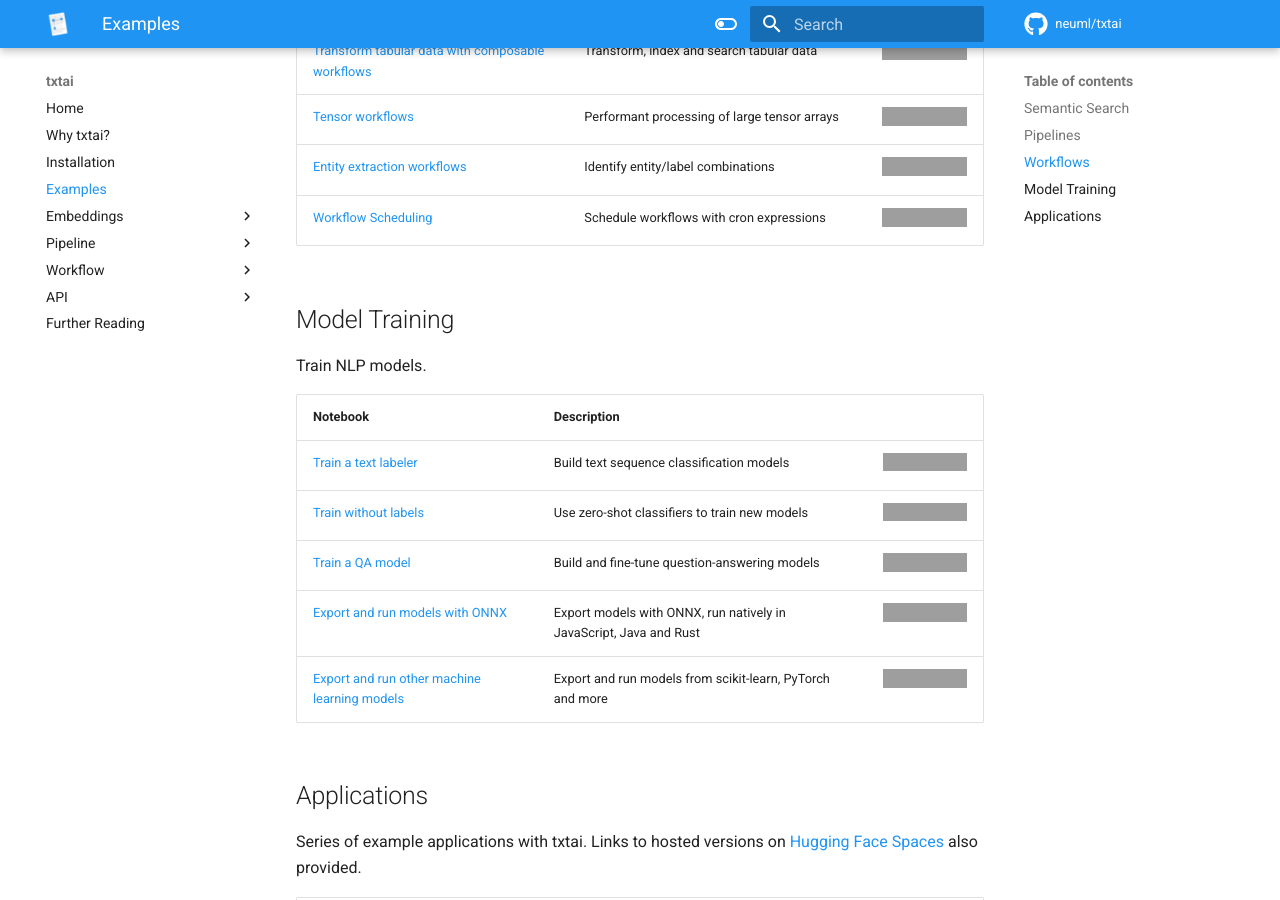
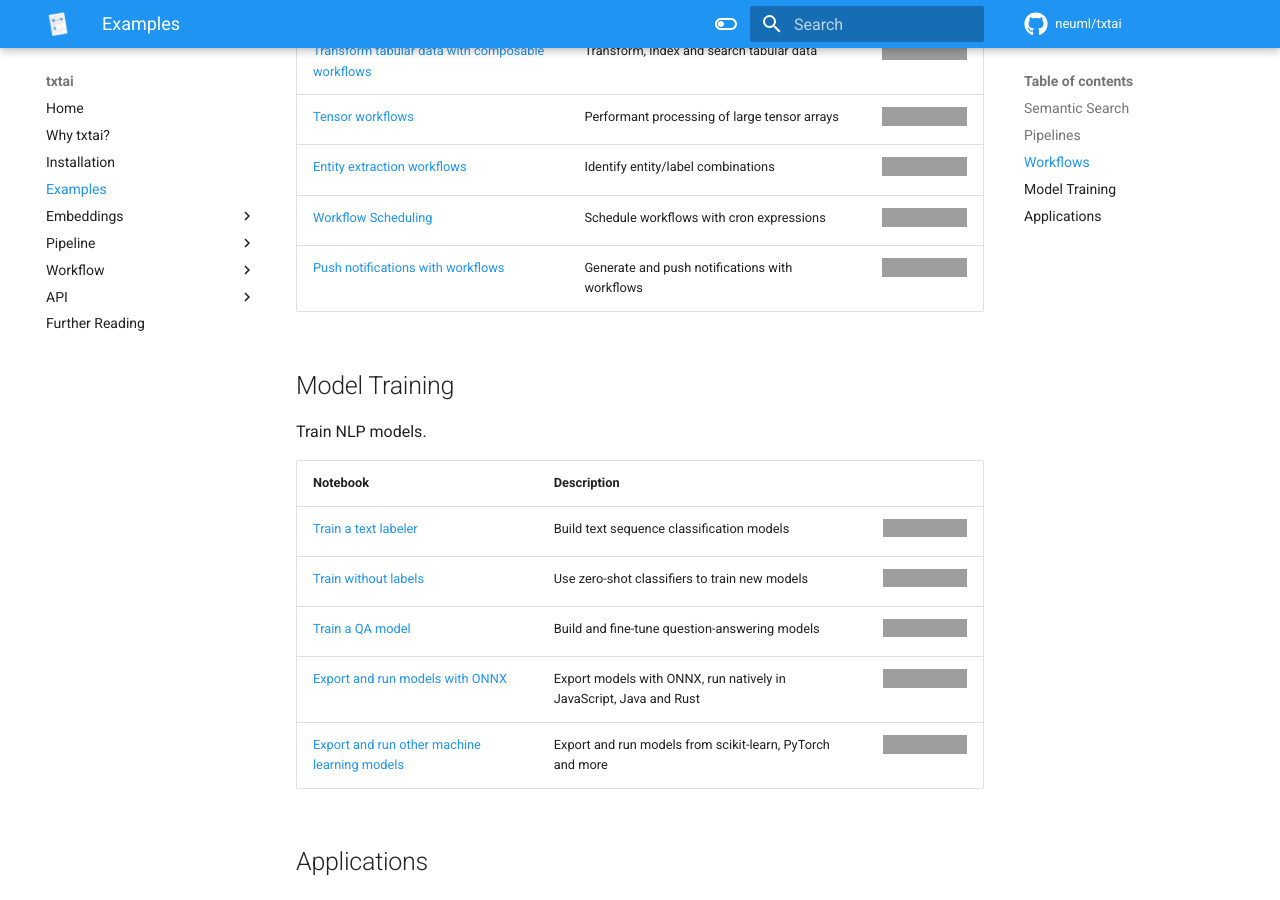
Before and after one commit to neuml/txtai, an MkDocs documentation site: the page built from docs/examples.md, in a window 1280 px wide and 900 px high, scrolled down 2201 px. Built offline with MkDocs 1.6.1 and Material for MkDocs 9.7.7, drawn with Linux system fonts in a browser that asks for light colours; comment, search, counter and statistics services are not loaded; grey boxes are pictures that could not be loaded.

Commit message:
Add workflow notifications notebook, closes #225

```diff
--- a/docs/examples.md
+++ b/docs/examples.md
@@ -47,6 +47,7 @@
 | [Tensor workflows](https://github.com/neuml/txtai/blob/master/examples/23_Tensor_workflows.ipynb) | Performant processing of large tensor arrays | [![Open In Colab](https://colab.research.google.com/assets/colab-badge.svg)](https://colab.research.google.com/github/neuml/txtai/blob/master/examples/23_Tensor_workflows.ipynb) |
 | [Entity extraction workflows](https://github.com/neuml/txtai/blob/master/examples/26_Entity_extraction_workflows.ipynb) | Identify entity/label combinations | [![Open In Colab](https://colab.research.google.com/assets/colab-badge.svg)](https://colab.research.google.com/github/neuml/txtai/blob/master/examples/26_Entity_extraction_workflows.ipynb) |
 | [Workflow Scheduling](https://github.com/neuml/txtai/blob/master/examples/27_Workflow_scheduling.ipynb) | Schedule workflows with cron expressions | [![Open In Colab](https://colab.research.google.com/assets/colab-badge.svg)](https://colab.research.google.com/github/neuml/txtai/blob/master/examples/27_Workflow_scheduling.ipynb) |
+| [Push notifications with workflows](https://github.com/neuml/txtai/blob/master/examples/28_Push_notifications_with_workflows.ipynb) | Generate and push notifications with workflows | [![Open In Colab](https://colab.research.google.com/assets/colab-badge.svg)](https://colab.research.google.com/github/neuml/txtai/blob/master/examples/28_Push_notifications_with_workflows.ipynb) |
 
 ## Model Training
 
```
Also changed, not shown: README.md (+1 -0 lines), 1 other file.
